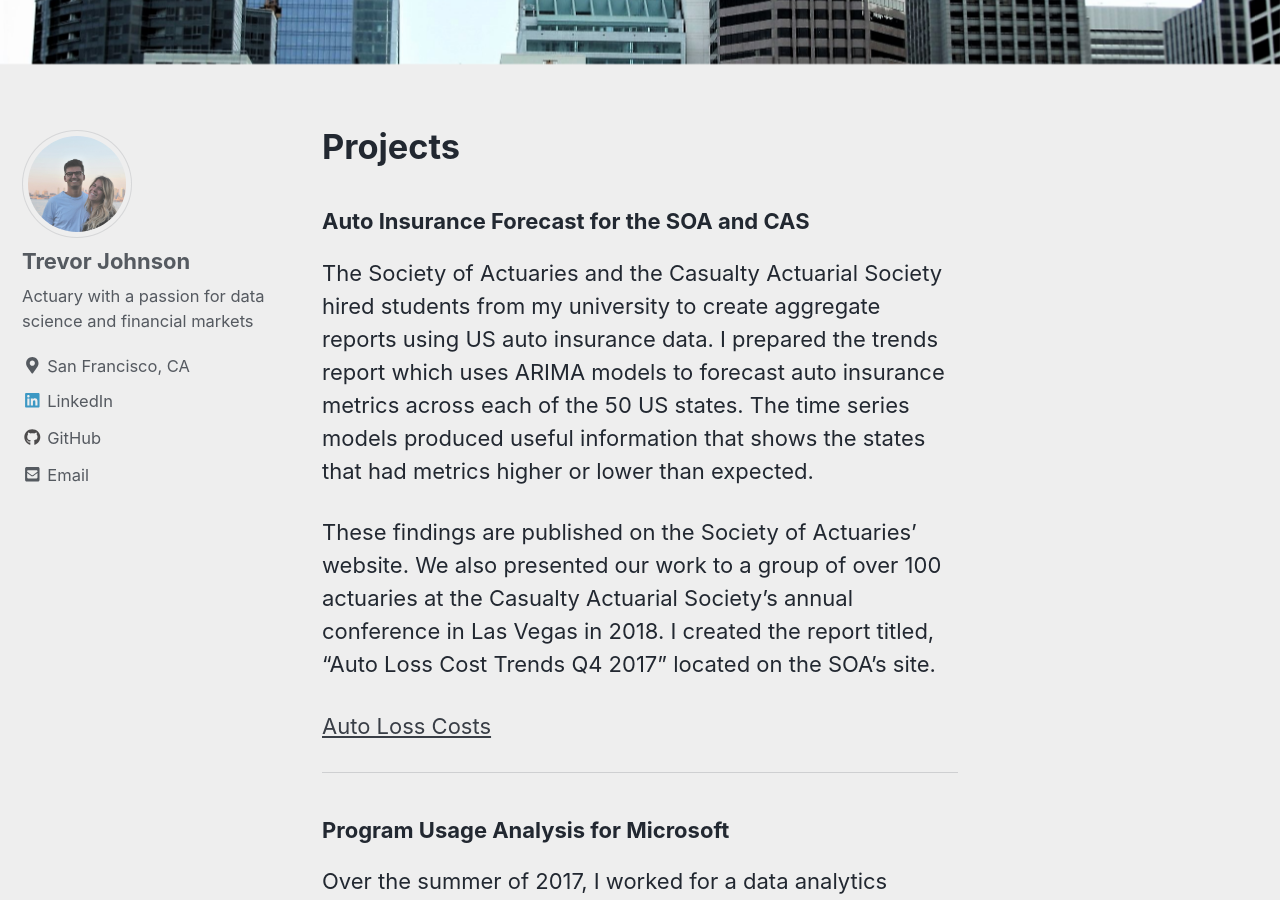
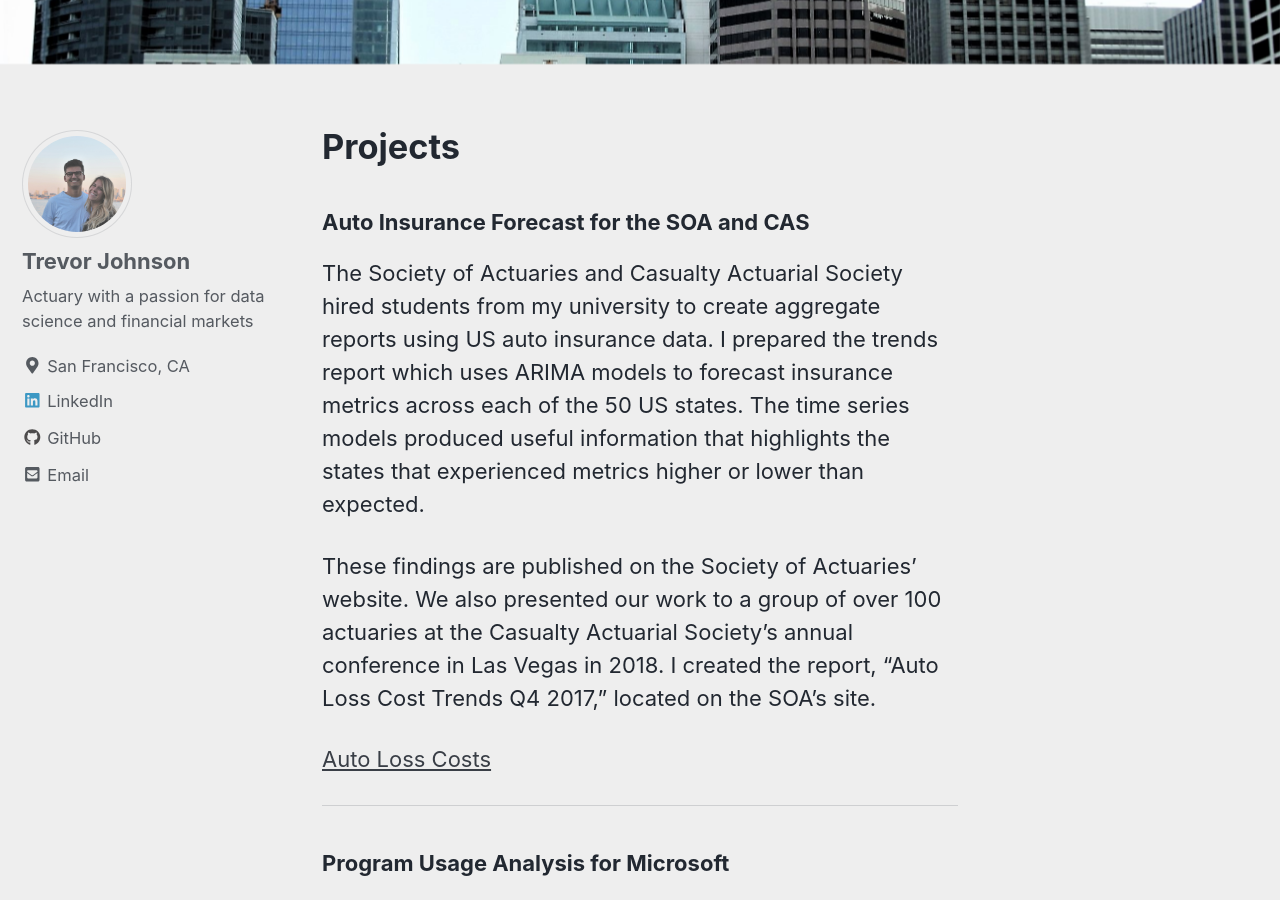
Before and after one commit to trevor-johnson/tpjohnson.github.io, a Jekyll site: the page built from _pages/allProjects.md, in a window 1280 px wide and 900 px high, scrolled down 467 px. Built offline with Jekyll 4.4.1, drawn with Linux system fonts in a browser that asks for light colours; cached includes are drawn as plain includes; nearby versions of some CDN libraries.

Commit message:
site should be finished, but only 2 projects-2

```diff
--- a/_pages/allProjects.md
+++ b/_pages/allProjects.md
@@ -9,9 +9,9 @@
 
 <h3>Auto Insurance Forecast for the SOA and CAS</h3>
 
-The Society of Actuaries and the Casualty Actuarial Society hired students from my university to create aggregate reports using US auto insurance data. I prepared the trends report which uses ARIMA models to forecast auto insurance metrics across each of the 50 US states. The time series models produced useful information that shows the states that had metrics higher or lower than expected.
+The Society of Actuaries and Casualty Actuarial Society hired students from my university to create aggregate reports using US auto insurance data. I prepared the trends report which uses ARIMA models to forecast insurance metrics across each of the 50 US states. The time series models produced useful information that highlights the states that experienced metrics higher or lower than expected.
 
-These findings are published on the Society of Actuaries' website. We also presented our work to a group of over 100 actuaries at the Casualty Actuarial Society's annual conference in Las Vegas in 2018. I created the report titled, "Auto Loss Cost Trends Q4 2017" located on the SOA's site.
+These findings are published on the Society of Actuaries' website. We also presented our work to a group of over 100 actuaries at the Casualty Actuarial Society's annual conference in Las Vegas in 2018. I created the report, "Auto Loss Cost Trends Q4 2017," located on the SOA's site.
 
 <a href = "https://www.soa.org/research-reports/2018/auto-loss-cost-trends/" title = "Auto Loss Costs" target = "_blank">Auto Loss Costs</a>
 
```
Also changed, not shown: _posts/2018-8-1-AutoInsurance.md (+2 -2 lines).
